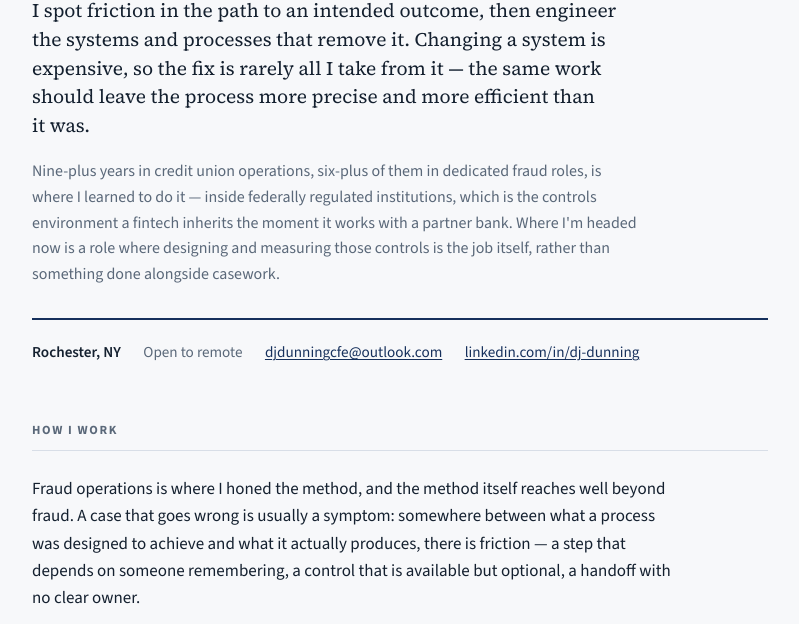
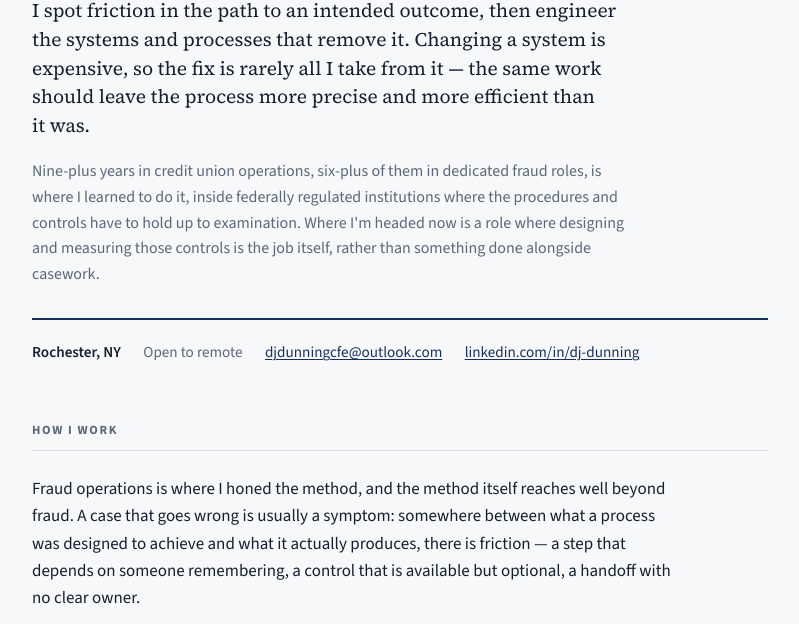
Before and after one commit to DJDunningCFE/djdunningcfe.github.io, a plain HTML site: page index.html in a window 1280 px wide. Shown: the part 135-759 px from the top of the page, without its empty margins (240-1039 px from the left). Drawn offline with nearby package versions, Linux system fonts and the light colour scheme.

Commit message:
Make intro paragraph employer-agnostic

```diff
--- a/index.html
+++ b/index.html
@@ -221,8 +221,8 @@
       systems and processes that remove it. Changing a system is expensive, so the fix is rarely all I take from
       it — the same work should leave the process more precise and more efficient than it was.</p>
     <p class="sub">Nine-plus years in credit union operations, six-plus of them in dedicated fraud roles, is where
-      I learned to do it — inside federally regulated institutions, which is the controls environment a fintech
-      inherits the moment it works with a partner bank. Where I'm headed now is a role where designing and
+      I learned to do it, inside federally regulated institutions where the procedures and controls have to hold
+      up to examination. Where I'm headed now is a role where designing and
       measuring those controls is the job itself, rather than something done alongside casework.</p>
     <div class="contact">
       <span><strong>Rochester, NY</strong></span>
```
